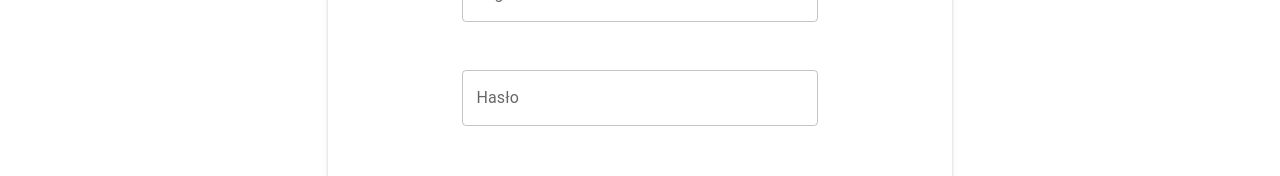
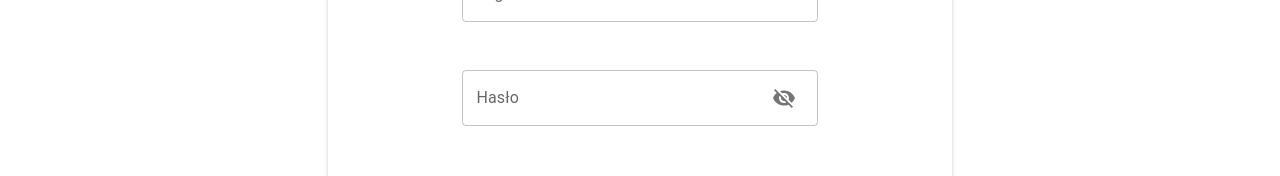
Before and after one commit to 229872/GenericShop, a React (Vite) app in the folder GenericShopFrontend/: page /auth in a window 1280 px wide. Shown: the part 408-584 px from the top of the page. Built offline with nearby package versions, Linux system fonts and the light colour scheme.

Commit message:
Moved services to services directory. Added visibility button to password form

```diff
--- a/GenericShopFrontend/src/components/singleuse/RoutingWithSessionDialogs.tsx
+++ b/GenericShopFrontend/src/components/singleuse/RoutingWithSessionDialogs.tsx
@@ -3,11 +3,11 @@ import MuiDialog from '../reusable/MuiDialog';
 import { useTranslation } from 'react-i18next';
 import axios from 'axios';
 import { environment } from '../../utils/constants';
-import { getJwtToken, getRefreshToken, saveJwtToken, saveRefreshToken } from '../../utils/tokenService';
+import { getJwtToken, getRefreshToken, saveJwtToken, saveRefreshToken } from '../../services/tokenService';
 import { Tokens } from '../../utils/types';
 import { toast } from 'sonner'
 import { useNavigate } from 'react-router-dom';
-import { calculateExtendSessionDialogTimeout, calculateSessionExpiredTimeout, isTokenExpired } from '../../utils/sessionService';
+import { calculateExtendSessionDialogTimeout, calculateSessionExpiredTimeout, isTokenExpired } from '../../services/sessionService';
 import Routing from './Routing';
 
 
--- a/GenericShopFrontend/src/pages/AuthenticationPage.tsx
+++ b/GenericShopFrontend/src/pages/AuthenticationPage.tsx
@@ -1,14 +1,16 @@
-import { Button, Card, CardActions, CardContent, Link, Stack, TextField, Typography } from "@mui/material";
+import { Button, Card, CardActions, CardContent, IconButton, InputAdornment, Link, Stack, TextField, Typography } from "@mui/material";
 import z from 'zod';
 import { useForm } from "react-hook-form"
 import { zodResolver } from '@hookform/resolvers/zod';
 import { useTranslation } from "react-i18next";
 import axios from 'axios';
 import { environment } from "../utils/constants";
-import { decodeJwtToken, saveJwtToken, saveLocale, saveRefreshToken } from "../utils/tokenService";
+import { decodeJwtToken, saveJwtToken, saveLocale, saveRefreshToken } from "../services/tokenService";
 import { useNavigate } from "react-router-dom";
 import { toast } from 'sonner'
 import { SessionDialogsActions, Tokens } from "../utils/types";
+import { useState } from "react";
+import { Visibility, VisibilityOff } from "@mui/icons-material";
 
 const schema = z.object({
   login: z.string().regex(/^[a-zA-Z][a-zA-Z0-9]*$/, 'authentication.login.not_valid'),
@@ -23,6 +25,7 @@ export default function AuthenticationPage({showTokenExpiredDialogAfterTimeout,
   const fieldStyle = {height: '64px', width: '60%'};
   const {t} = useTranslation();
   const navigate = useNavigate();
+  const [ passwordVisible, setPasswordVisible ] = useState<boolean>(false)
   const { register, formState, handleSubmit, reset } = useForm<Credentials>({
     mode: 'onChange',
     resolver: zodResolver(schema)
@@ -79,11 +82,18 @@ export default function AuthenticationPage({showTokenExpiredDialogAfterTimeout,
               sx={fieldStyle}
             />
 
-            <TextField label={t('authentication.label.password')} {...register('password')} type='password'
+            <TextField label={t('authentication.label.password')} {...register('password')} type={passwordVisible ? 'text' : 'password'}
               error={Boolean(errors.password?.message)}
               placeholder={t('authentication.enter.password')}
               helperText={errors.password?.message && t(errors.password.message)}
               sx={fieldStyle}
+              InputProps={{
+                endAdornment: <InputAdornment position='end'>
+                  <IconButton onClick={() => setPasswordVisible(!passwordVisible)}>
+                    {passwordVisible ? <Visibility /> : <VisibilityOff />}
+                  </IconButton>
+                </InputAdornment>
+              }}
             />
 
             <Link href='#' color='inherit' variant='h6' underline='hover'>{t('authentication.forgot.password')}</Link>
--- a/GenericShopFrontend/src/pages/NavigationBar.tsx
+++ b/GenericShopFrontend/src/pages/NavigationBar.tsx
@@ -1,9 +1,9 @@
 import { AppBar, Button, Menu, MenuItem, Stack, Toolbar, Typography } from "@mui/material";
 import { useTranslation } from "react-i18next";
 import { useNavigate } from "react-router-dom";
-import { saveLocale } from "../utils/tokenService";
+import { saveLocale } from "../services/tokenService";
 import { useState } from "react";
-import { isTokenExpired } from "../utils/sessionService";
+import { isTokenExpired } from "../services/sessionService";
 
 export default function NavigationBar() {
   const navigate = useNavigate();
--- a/GenericShopFrontend/src/utils/tokenService.ts
+++ b/GenericShopFrontend/src/services/tokenService.ts
@@ -1,6 +1,6 @@
-import { environment } from "./constants";
+import { environment } from "../utils/constants";
 import { jwtDecode } from "jwt-decode";
-import { TokenData } from "./types";
+import { TokenData } from "../utils/types";
 
 
 export const saveJwtToken = (token: string): void => {
```
Also changed, not shown: GenericShopFrontend/src/services/sessionService.ts (renamed from GenericShopFrontend/src/utils/sessionService.ts).
